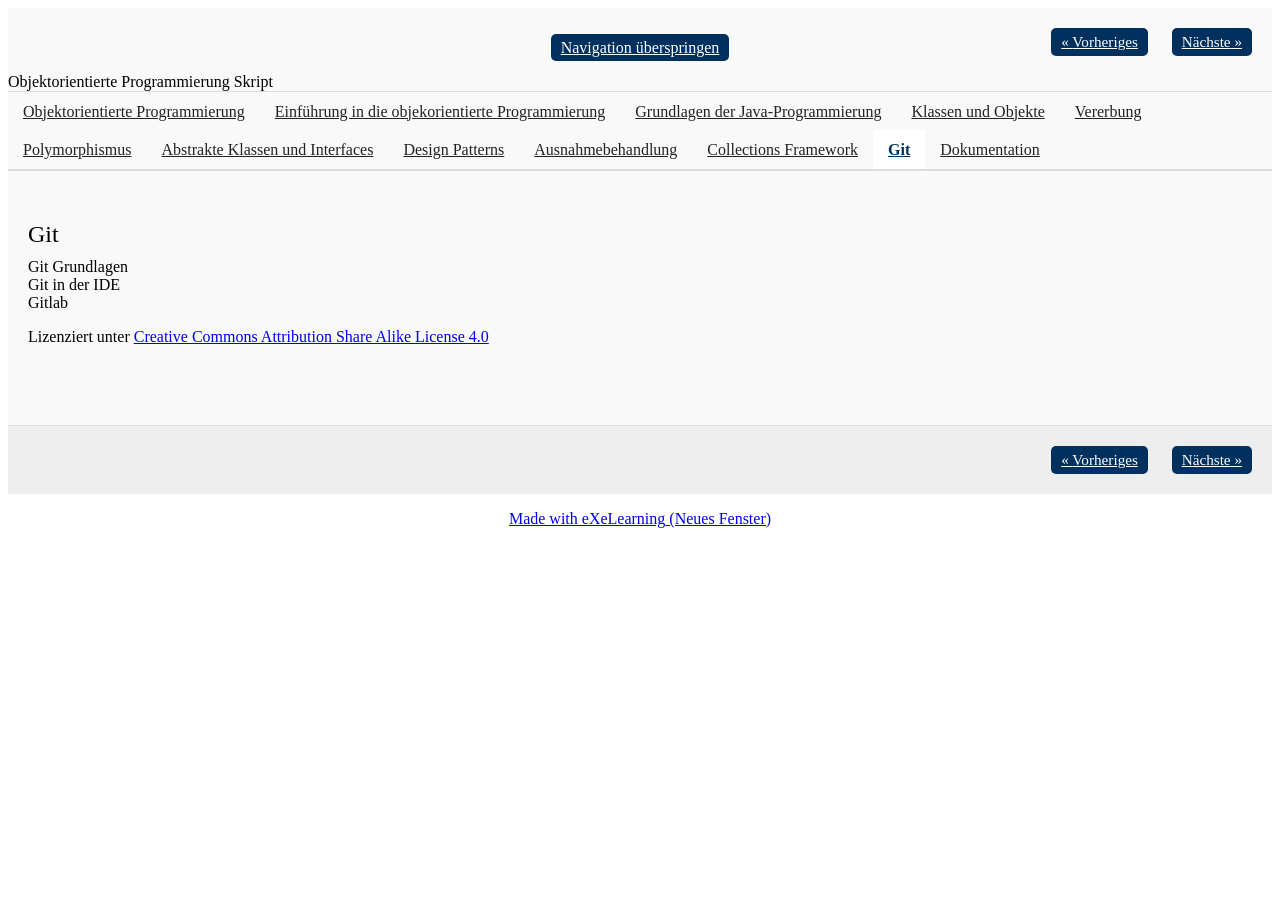
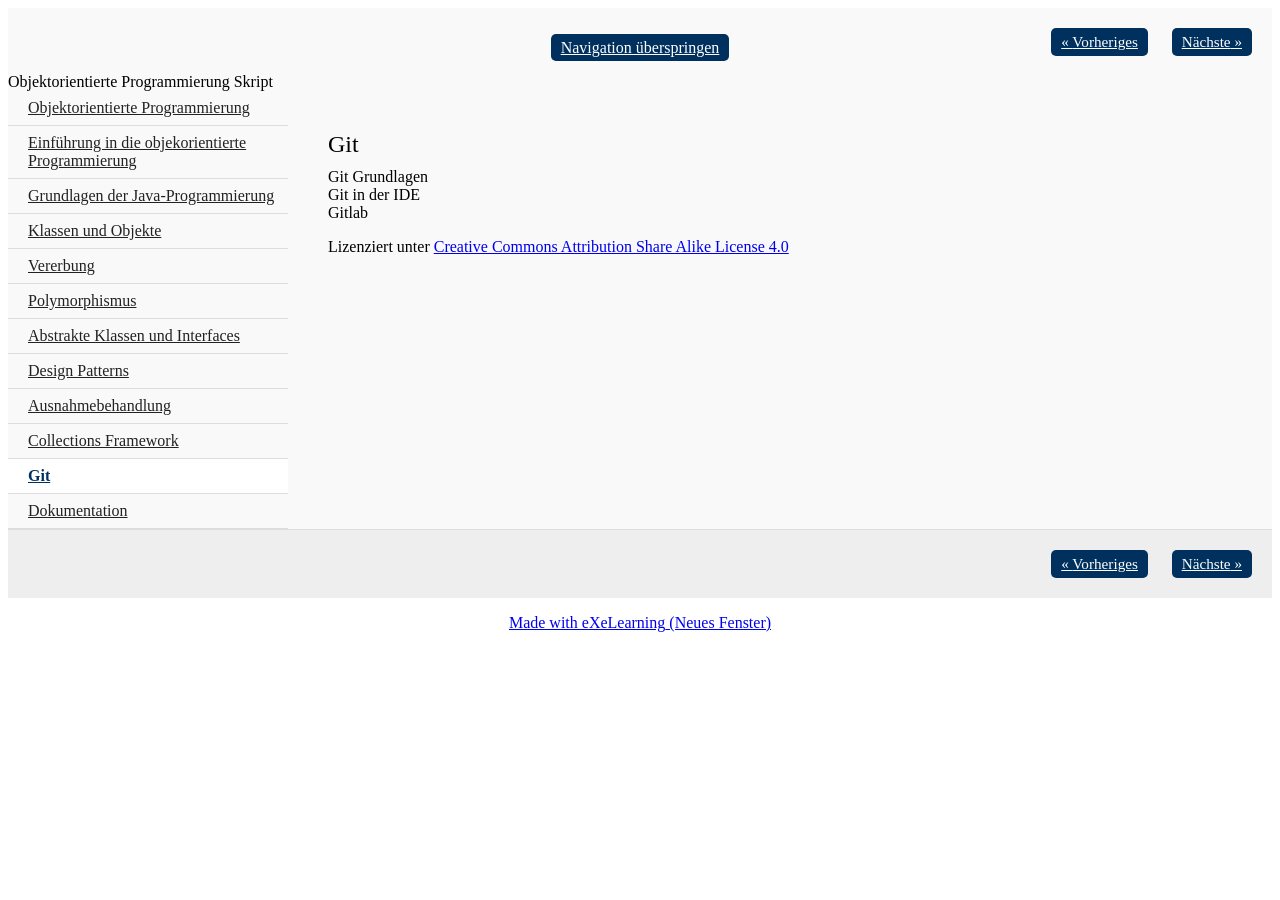

Neue Reihenfolge und Einstieg neu

--- a/nav.css
+++ b/nav.css
@@ -60,133 +60,22 @@ body{padding:0;text-align:center}
 	body #content{background:#FFF}
 	#headerContent{white-space:normal;text-overflow:normal;font-weight:bold}
 }
-/* eXeLearning Style Designer */
-#content{
-/*contentBGColor*/
-background-color:#f9f9f9;
+/* eXeLearning Style Designer */#content{/*contentBGColor*/background-color:#f9f9f9;}
+#exe-client-search-text{border-color:#00305d;}
+#exe-client-search-submit{/*searchBarButtonBGColor*/background:#00305d;border-color:#00305d;/*searchBarButtonTextColor*/color:#ffffff;}
+.pagination a,#nav-toggler a,#skipNav a{/*nav2BGColor*/background-color:#00305d;/*nav2AColor*/color:#ffffff;}
+.pagination a:hover,.pagination a:focus,#nav-toggler a:hover{/*nav2HoverBGColor*/background-color:#00305d;}
+body{/*bodyBGColor*/background-color:#ffffff;}
+#siteNav,#siteNav a{/*navBGColor*/background-color:#f9f9f9;/*navAColor*/color:#222222;/*navBorderColor*/border-color:#dddddd;}
+@media screen and (min-width: 701px) and (max-width: 1015px){#siteNav,#siteNav ul{background-color:#f9f9f9;border-color:#dddddd;}
+#siteNav li{background-color:#f9f9f9;}
 }
-#exe-client-search-text{
-border-color:#00305d;
+#siteNav a:hover,#siteNav a:focus,#siteNav a.active{/*navHoverBGColor*/background-color:#ffffff;/*navAHoverColor*/color:#00305d;}
+@media screen and (min-width: 701px) and (max-width: 1015px){#siteNav li:hover,#siteNav li.sfhover{background-color:#ffffff;}
 }
-#exe-client-search-submit{
-/*searchBarButtonBGColor*/
-background:#00305d;border-color:#00305d;
-/*searchBarButtonTextColor*/
-color:#ffffff;
-}
-.pagination a,#nav-toggler a,#skipNav a{
-/*nav2BGColor*/
-background-color:#00305d;
-/*nav2AColor*/
-color:#ffffff;
-}
-.pagination a:hover,.pagination a:focus,#nav-toggler a:hover{
-/*nav2HoverBGColor*/
-background-color:#00305d;
-}
-body{
-/*bodyBGColor*/
-background-color:#ffffff;
-}
-#siteNav,#siteNav a{
-/*navBGColor*/
-background-color:#f9f9f9;
-/*navAColor*/
-color:#222222;
-/*navBorderColor*/
-border-color:#dddddd;
-}
-@media screen and (min-width: 701px) and (max-width: 1015px){
-#siteNav,#siteNav ul{
-background-color:#f9f9f9;border-color:#dddddd;
-}
-#siteNav li{
-background-color:#f9f9f9;
-}
-}
-#siteNav a:hover,#siteNav a:focus,#siteNav a.active{
-/*navHoverBGColor*/
-background-color:#ffffff;
-/*navAHoverColor*/
-color:#00305d;
-}
-@media screen and (min-width: 701px) and (max-width: 1015px){
-#siteNav li:hover,#siteNav li.sfhover{
-background-color:#ffffff;
-}
-}
-.pagination{
-border-color:#dddddd;
-}
-#bottomPagination .page-counter{
-color:#000000;
-}
-#bottomPagination{
-background-color:#eeeeee;
-}
-/*horizontalNavigation*/
-@media screen and (min-width:701px){
-#main,.no-nav #main{
-padding:10px 20px 0 20px;overflow:auto
-}
-#siteNav{
-display:table;margin-bottom:40px
-}
-#siteNav li:hover,#siteNav li.sfhover{
-background:#ffffff
-}
-#siteNav .other-section{
-display:block
-}
-#siteNav,#siteNav ul{
-float:left;width:100%;border-style:solid;border-width:1px 0;border-color:#dddddd;margin:0;line-height:1.2em;background:#f9f9f9
-}
-#siteNav ul ul{
-line-height:1.1em
-}
-#siteNav{
-margin-bottom:20px;position:relative;z-index:999;border-top:none;padding-right:0
-}
-#siteNav a{
-padding:.6em 15px;border:none
-}
-#siteNav li{
-float:left
-}
-#siteNav li ul{
-position:absolute;left:-999em;height:auto;width:14.4em;width:13.9em;border-width:0.25em
-}
-* html #siteNav li ul{
-width:13em
-}
-#siteNav li li{
-width:13.9em
-}
-#siteNav li ul a,#siteNav li ul ul a{
-padding:.45em 15px
-}
-#siteNav li ul ul{
-margin:-2.15em 0 0 14em
-}
-* html #siteNav li ul ul{
-margin-left:13em
-}
-#siteNav li:hover ul ul,#siteNav li:hover ul ul ul,#siteNav li.sfhover ul ul,#siteNav li.sfhover ul ul ul{
-left:-999em
-}
-#siteNav li:hover ul,#siteNav li li:hover ul,#siteNav li li li:hover ul,#siteNav li.sfhover ul,#siteNav li li.sfhover ul,#siteNav li li li.sfhover ul{
-left:auto
-}
-#siteNav .daddy{
-position:relative
-}
-#siteNav .daddy span{
-display:inline;position:absolute;right:1em;font-size:.8em
-}
-#toggle-nav{
-display:none!important
-}
-}
+.pagination{border-color:#dddddd;}
+#bottomPagination .page-counter{color:#000000;}
+#bottomPagination{background-color:#eeeeee;}
 /* eXeLearning Style Designer (custom CSS) */
 .pagination .print-page{
 display:none;
